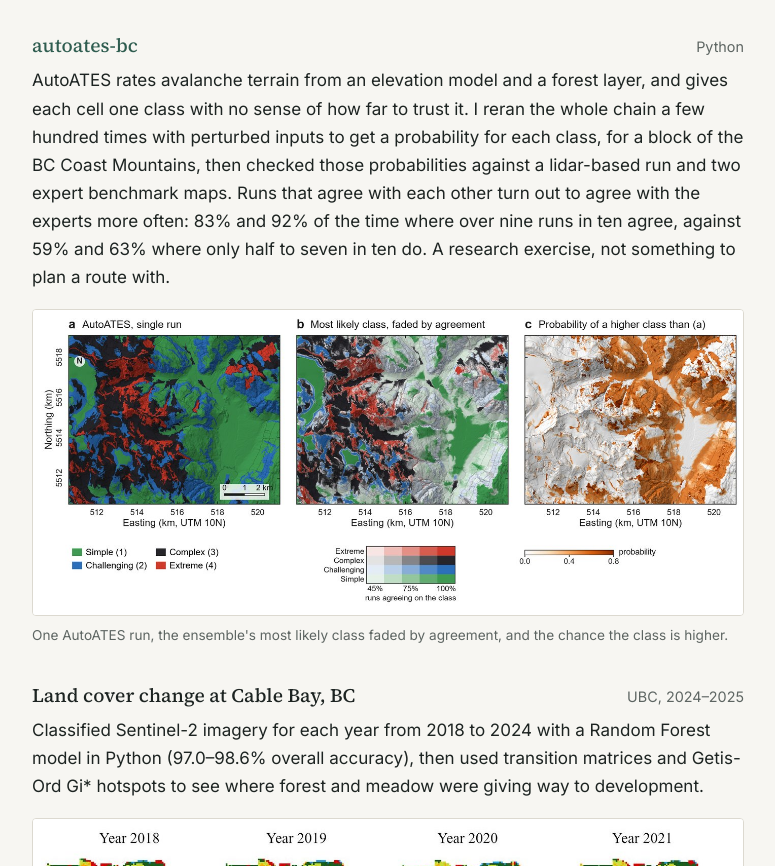
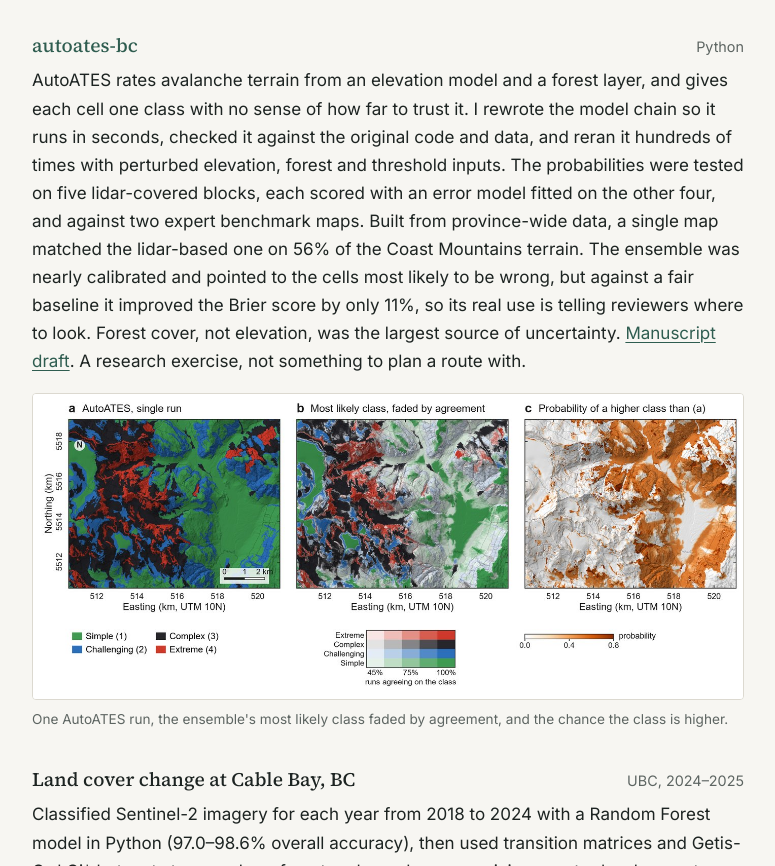
Before and after one commit to YaniceZ/YaniceZ.github.io, a plain HTML site: page index.html in a window 1280 px wide. Shown: the part 2237-3103 px from the top of the page, without its empty margins (252-1027 px from the left). Drawn offline with Linux system fonts and the light colour scheme.

Commit message:
Update autoates-bc entry with the multi-block results and manuscript link

```diff
--- a/index.html
+++ b/index.html
@@ -80,7 +80,7 @@
           <h3><a href="https://github.com/YaniceZ/autoates-bc">autoates-bc</a></h3>
           <span class="when">Python</span>
         </div>
-        <p>AutoATES rates avalanche terrain from an elevation model and a forest layer, and gives each cell one class with no sense of how far to trust it. I reran the whole chain a few hundred times with perturbed inputs to get a probability for each class, for a block of the BC Coast Mountains, then checked those probabilities against a lidar-based run and two expert benchmark maps. Runs that agree with each other turn out to agree with the experts more often: 83% and 92% of the time where over nine runs in ten agree, against 59% and 63% where only half to seven in ten do. A research exercise, not something to plan a route with.</p>
+        <p>AutoATES rates avalanche terrain from an elevation model and a forest layer, and gives each cell one class with no sense of how far to trust it. I rewrote the model chain so it runs in seconds, checked it against the original code and data, and reran it hundreds of times with perturbed elevation, forest and threshold inputs. The probabilities were tested on five lidar-covered blocks, each scored with an error model fitted on the other four, and against two expert benchmark maps. Built from province-wide data, a single map matched the lidar-based one on 56% of the Coast Mountains terrain. The ensemble was nearly calibrated and pointed to the cells most likely to be wrong, but against a fair baseline it improved the Brier score by only 11%, so its real use is telling reviewers where to look. Forest cover, not elevation, was the largest source of uncertainty. <a href="https://github.com/YaniceZ/autoates-bc/blob/main/paper/manuscript.md">Manuscript draft</a>. A research exercise, not something to plan a route with.</p>
         <figure>
           <img src="images/autoates-bc.jpg" alt="Three maps of the same mountain block: the single AutoATES class map, the most likely class faded where runs disagree, and the probability that the class is higher than the single map says" width="1400" height="602" loading="lazy">
           <figcaption>One AutoATES run, the ensemble's most likely class faded by agreement, and the chance the class is higher.</figcaption>
```
